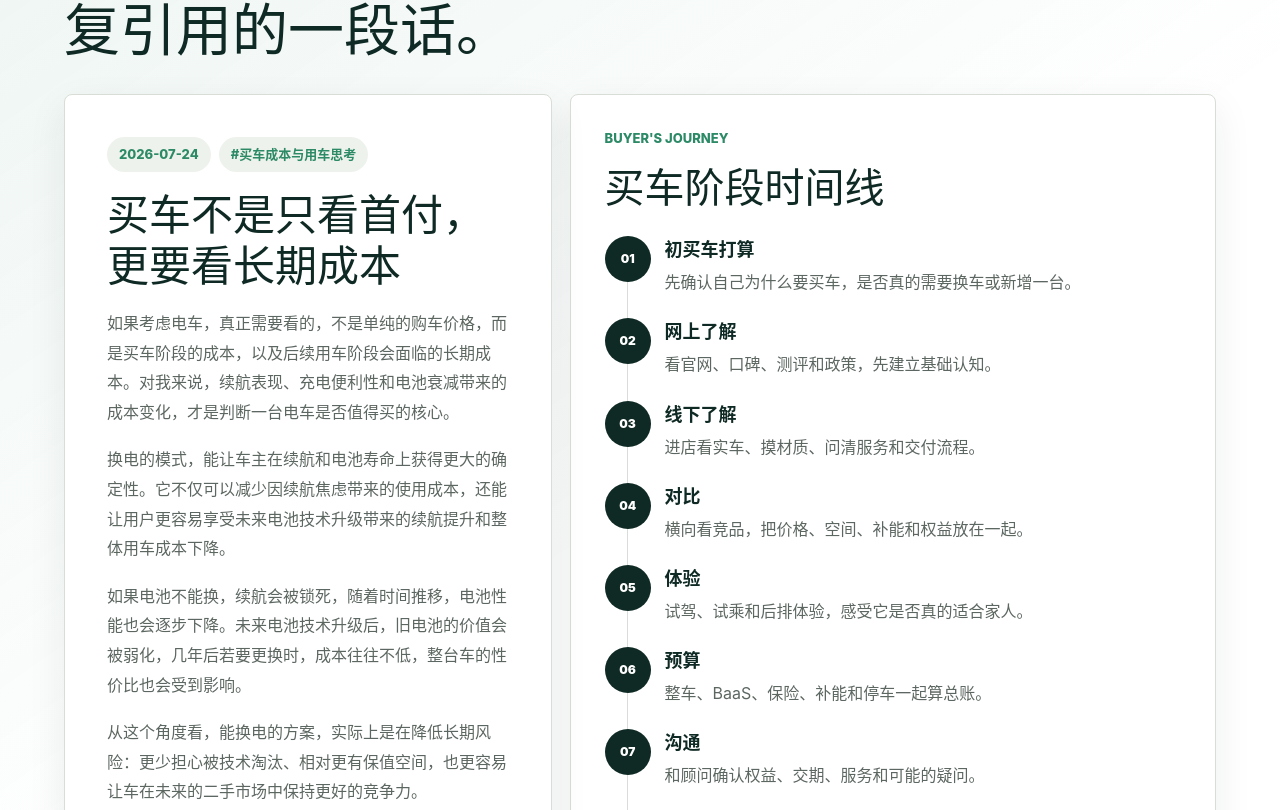
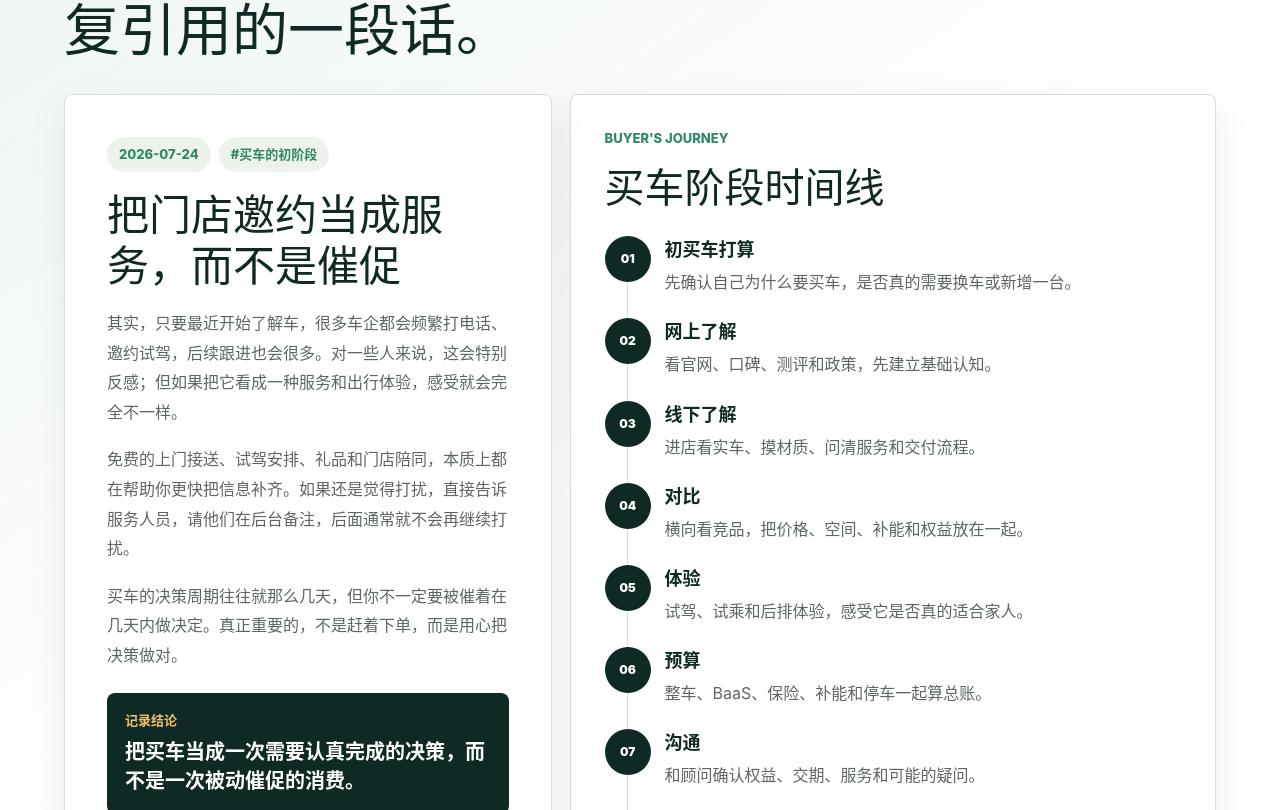
Before and after one commit to icbearp/web-byself, a Next.js app: page / in a window 1280 px wide. Shown: the part 1390-2200 px from the top of the page. Built offline with nearby package versions, Linux system fonts and the light colour scheme.

Commit message:
恢复 7.24 原始记录

```diff
--- a/app/page.tsx
+++ b/app/page.tsx
@@ -86,15 +86,14 @@ const contactMethods = [
 const dailyRecords = [
   {
     date: "2026-07-24",
-    tag: "#买车成本与用车思考",
-    title: "买车不是只看首付，更要看长期成本",
+    tag: "#买车的初阶段",
+    title: "把门店邀约当成服务，而不是催促",
     paragraphs: [
-      "如果考虑电车，真正需要看的，不是单纯的购车价格，而是买车阶段的成本，以及后续用车阶段会面临的长期成本。对我来说，续航表现、充电便利性和电池衰减带来的成本变化，才是判断一台电车是否值得买的核心。",
-      "换电的模式，能让车主在续航和电池寿命上获得更大的确定性。它不仅可以减少因续航焦虑带来的使用成本，还能让用户更容易享受未来电池技术升级带来的续航提升和整体用车成本下降。",
-      "如果电池不能换，续航会被锁死，随着时间推移，电池性能也会逐步下降。未来电池技术升级后，旧电池的价值会被弱化，几年后若要更换时，成本往往不低，整台车的性价比也会受到影响。",
-      "从这个角度看，能换电的方案，实际上是在降低长期风险：更少担心被技术淘汰、相对更有保值空间，也更容易让车在未来的二手市场中保持更好的竞争力。",
+      "其实，只要最近开始了解车，很多车企都会频繁打电话、邀约试驾，后续跟进也会很多。对一些人来说，这会特别反感；但如果把它看成一种服务和出行体验，感受就会完全不一样。",
+      "免费的上门接送、试驾安排、礼品和门店陪同，本质上都在帮助你更快把信息补齐。如果还是觉得打扰，直接告诉服务人员，请他们在后台备注，后面通常就不会再继续打扰。",
+      "买车的决策周期往往就那么几天，但你不一定要被催着在几天内做决定。真正重要的，不是赶着下单，而是用心把决策做对。",
     ],
-    takeaway: "买车时不只看首付，更要把买车阶段的成本、长期用车成本和未来保值风险一起算清楚。",
+    takeaway: "把买车当成一次需要认真完成的决策，而不是一次被动催促的消费。",
   },
   {
     date: "2026-07-26",
```
